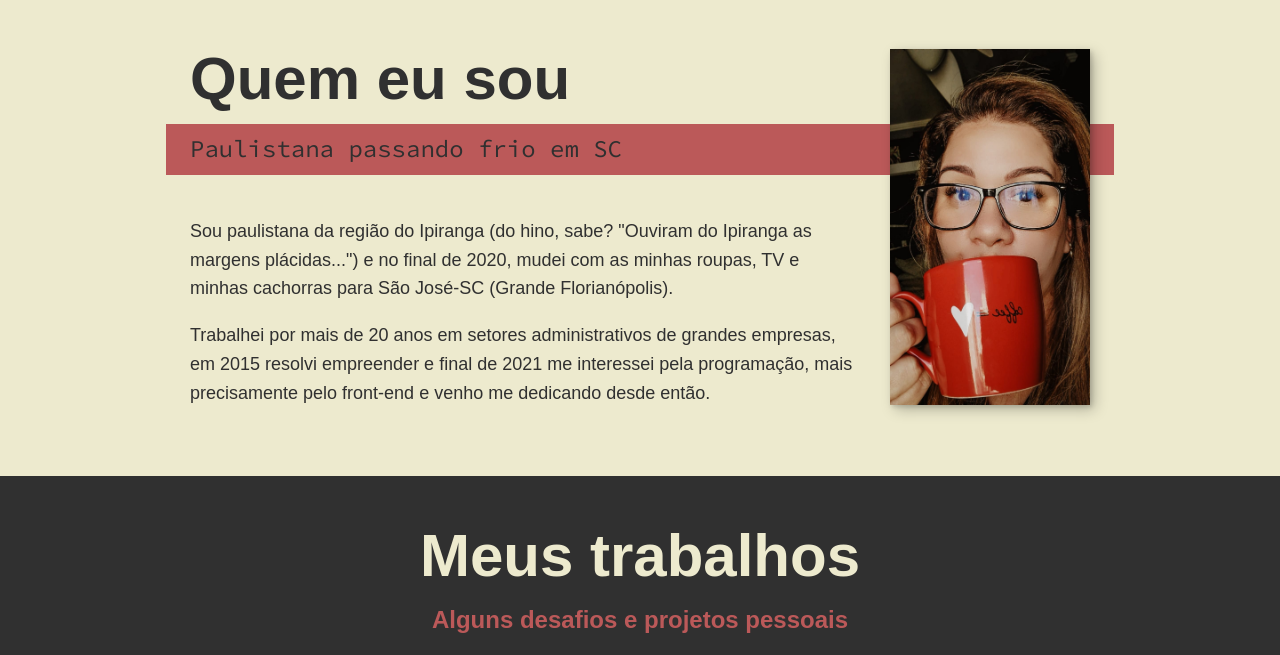
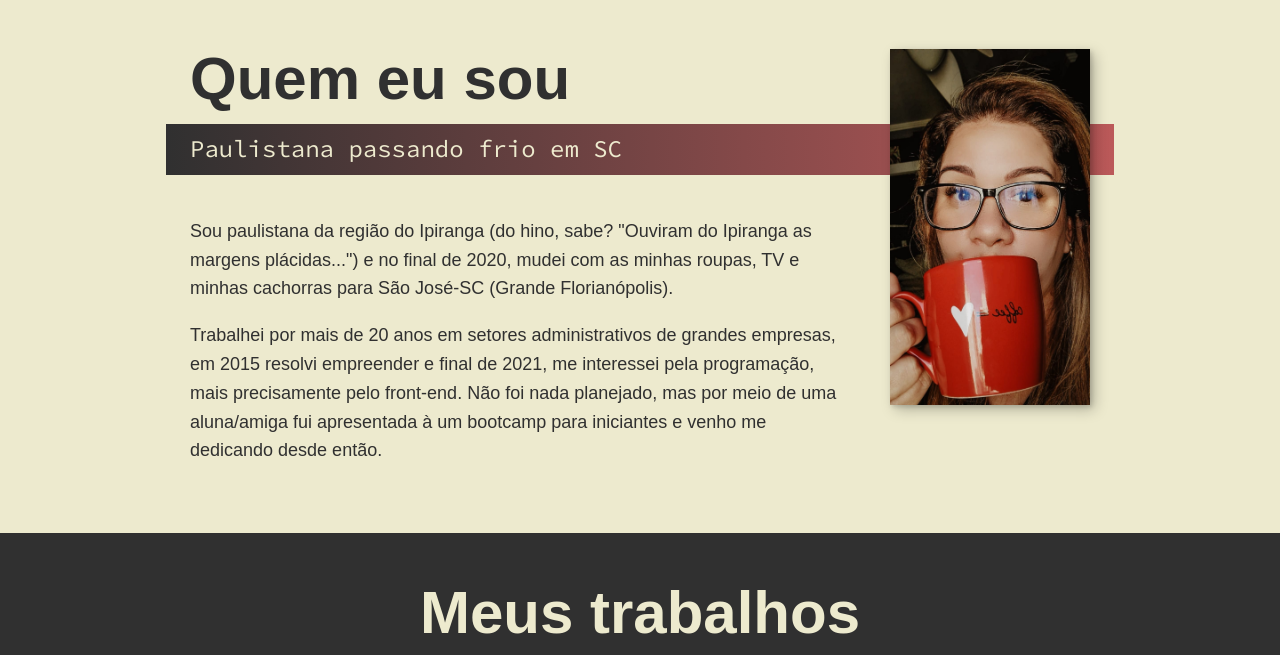
Before and after one commit to LuceliaAR/Apresentacao-Profissional, a plain HTML site: page index.html in a window 1280 px wide. Shown: the part 990-1645 px from the top of the page. Drawn offline with nearby package versions, Linux system fonts and the light colour scheme.

Commit message:
atualização CSS HTML

```diff
--- a/index.html
+++ b/index.html
@@ -69,8 +69,8 @@
            <p class="section__subtitle section__subtitle--about">Paulistana passando frio em SC</p>
 
            <div class="about-me__body">
-               <p>Sou paulistana da região do Ipiranga (do hino, sabe? "Ouviram do Ipiranga as margens plácidas...") e no final de 2020, mudei com as minhas roupas, TV e minhas cachorras para São José-SC (Grande Florianópolis).
-               <p>Trabalhei por mais de 20 anos em setores administrativos de grandes empresas, em 2015 resolvi empreender e final de 2021 me interessei pela programação, mais precisamente pelo front-end e venho me dedicando desde então.</p>
+                <p>Sou paulistana da região do Ipiranga (do hino, sabe? "Ouviram do Ipiranga as margens plácidas...") e no final de 2020, mudei com as minhas roupas, TV e minhas cachorras para São José-SC (Grande Florianópolis).
+                <p>Trabalhei por mais de 20 anos em setores administrativos de grandes empresas, em 2015 resolvi empreender e final de 2021, me interessei pela programação, mais precisamente pelo front-end. Não foi nada planejado, mas por meio de uma aluna/amiga fui apresentada à um bootcamp para iniciantes e venho me dedicando desde então.</p>
            </div>
 
            <img src="./imagens/c47c5e3f-b1d6-48b0-912f-f968323dbfcc.jpg" alt="Jane leaning against a bus" class="about-me__img">
@@ -79,7 +79,7 @@
         <!-- Meus trabalhos -->
         <section class="my-work" id="work">
             <h2 class="section__title section__title--work">Meus trabalhos</h2>
-            <p class="section__subtitle section__subtitle--work">Alguns desafios e projetos pessoais</p>
+            <p class="section__subtitle section__subtitle--work">Projetos pessoais</p>
 
             <div class="portfolio">
                 <!-- Portfolio item 01 -->
--- a/style.css
+++ b/style.css
@@ -125,11 +125,16 @@ h3 { font-size: var(--fs-h3) }
 
 .section__subtitle--intro,
 .section__subtitle--about {
-    background: var(--clr-accent);
+    background: linear-gradient(90deg, rgba(48,48,48,1) 0%, rgba(187,89,89,1) 100%);
     padding: .25em 1em;
     font-family: var(--ff-secondary);
     margin-bottom: 1em;
 }
+
+.section__subtitle{
+    color: #edeace;
+}
+
 
 .section__subtitle--work {
     color: var(--clr-accent);
```
